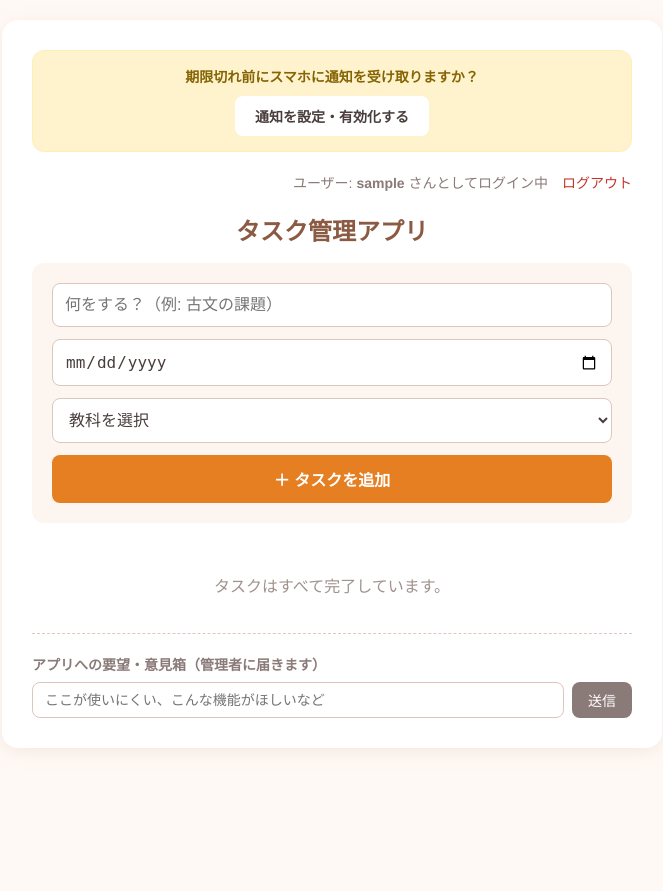
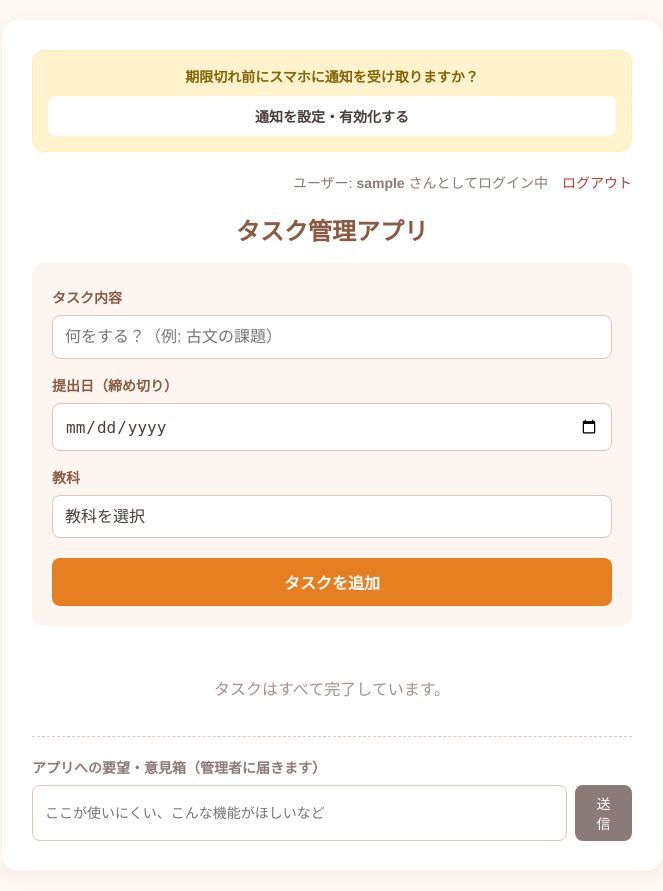
Before and after one commit to yusamiu/kadai_app, a Flask app: page / in a window 1280 px wide. Shown: the whole page, without its empty margins (308-971 px from the left). Before the commit the page ends 749 px from the top, so only its background shows below. Run offline with Flask 3, Linux system fonts and the light colour scheme; the visitor is signed in with stand-in values (Sample User, id 1); data that the repository does not hold is empty; some libraries are stand-ins or nearby versions.

Commit message:
index.htmlの絵文字を削除しスマホ向け表示を整理

```diff
--- a/templates/index.html
+++ b/templates/index.html
@@ -13,7 +13,6 @@
     <link rel="apple-touch-icon" href="/static/icon.png">
 
     <style>
-        /* 全体の背景と文字色を以前の暖色系に完全復元 */
         body {
             font-family: 'Helvetica Neue', Arial, sans-serif;
             background-color: #fff9f5;
@@ -22,7 +21,6 @@
             color: #4a3e3d;
         }
 
-        /* メインコンテナの装飾 */
         .container {
             max-width: 600px;
             margin: 0 auto;
@@ -32,7 +30,6 @@
             box-shadow: 0 4px 20px rgba(180, 140, 120, 0.15);
         }
 
-        /* メインタイトルのデザイン */
         h1 {
             font-size: 24px;
             color: #8b5a42;
@@ -40,7 +37,6 @@
             text-align: center;
         }
 
-        /* 通知案内バナー（視認性の高い暖色系の警告色） */
         .notification-banner {
             background-color: #fff3cd;
             border: 1px solid #ffeeba;
@@ -50,7 +46,6 @@
             text-align: center;
         }
 
-        /* 通知有効化ボタン */
         .notify-btn {
             background-color: #d97736;
             color: #ffffff;
@@ -66,7 +61,6 @@
             background-color: #c25f23;
         }
 
-        /* ユーザー情報表示領域 */
         .user-info {
             text-align: right;
             font-size: 14px;
@@ -74,14 +68,12 @@
             margin-bottom: 20px;
         }
 
-        /* ログアウトリンク */
         .logout-btn {
             color: #c0392b;
             text-decoration: none;
             margin-left: 10px;
         }
 
-        /* タスク追加入力フォーム */
         form {
             display: grid;
             gap: 12px;
@@ -91,7 +83,14 @@
             border-radius: 12px;
         }
 
-        /* 【重要】カレンダーの文字色が白くならないよう修正 */
+        .input-label {
+            font-size: 14px;
+            font-weight: bold;
+            color: #8b5a42;
+            margin-bottom: -4px;
+            margin-top: 4px;
+        }
+
         input, select, button {
             padding: 12px;
             font-size: 16px;
@@ -99,27 +98,33 @@
             border-radius: 8px;
             background-color: #ffffff !important;
             color: #4a3e3d !important;
+            width: 100%;
+            box-sizing: border-box;
+            -webkit-appearance: none;
         }
 
-        /* 追加ボタンの暖色系設定 */
+        input[type="date"] {
+            position: relative;
+            min-height: 48px;
+        }
+
         button.add-btn {
             background-color: #e67e22 !important;
             color: #ffffff !important;
             border: none;
             font-weight: bold;
             cursor: pointer;
+            margin-top: 8px;
         }
         button.add-btn:hover {
             background-color: #d35400 !important;
         }
 
-        /* タスクリスト表示領域 */
         .task-list {
             list-style: none;
             padding: 0;
         }
 
-        /* 未完了タスク（左端にオレンジのアクセントライン） */
         .task-item {
             background-color: #ffffff;
             padding: 16px;
@@ -132,7 +137,6 @@
             align-items: center;
         }
 
-        /* 完了済みタスクのグレーアウト表現 */
         .task-item.done {
             border-left-color: #dcc7bd;
             opacity: 0.6;
@@ -144,12 +148,14 @@
 
         .task-info {
             flex-grow: 1;
+            min-width: 0;
         }
 
         .task-text {
             font-weight: bold;
             font-size: 16px;
             margin-bottom: 4px;
+            word-break: break-all;
         }
 
         .task-meta {
@@ -157,7 +163,6 @@
             color: #8a7a78;
         }
 
-        /* 教科タグの暖色系バッジ */
         .badge {
             background-color: #faebd7;
             color: #b86b32;
@@ -167,16 +172,15 @@
             margin-right: 6px;
         }
 
-        /* 警告文の赤色表記 */
         .alert-text {
             color: #c0392b;
             font-weight: bold;
         }
 
-        /* 操作ボタン領域 */
         .actions {
             display: flex;
             gap: 8px;
+            flex-shrink: 0;
         }
 
         .action-btn {
@@ -186,6 +190,7 @@
             border-radius: 6px;
             cursor: pointer;
             font-weight: bold;
+            width: auto;
         }
 
         .comp-btn {
@@ -198,7 +203,6 @@
             color: #78281f;
         }
 
-        /* 意見箱セクション */
         .suggest-section {
             margin-top: 4px;
             padding-top: 20px;
@@ -231,6 +235,7 @@
             font-size: 14px;
             border-radius: 8px;
             cursor: pointer;
+            width: auto;
         }
     </style>
 </head>
@@ -250,8 +255,13 @@
     <h1>タスク管理アプリ</h1>
 
     <form action="/add" method="POST">
+        <div class="input-label">タスク内容</div>
         <input type="text" name="task" placeholder="何をする？（例: 古文の課題）" required>
+
+        <div class="input-label">提出日（締め切り）</div>
         <input type="date" name="deadline" required>
+
+        <div class="input-label">教科</div>
         <select name="subject" required>
             <option value="" disabled selected>教科を選択</option>
             <option value="国語">国語</option>
@@ -261,7 +271,7 @@
             <option value="社会">社会</option>
             <option value="その他">その他</option>
         </select>
-        <button type="submit" class="add-btn">＋ タスクを追加</button>
+        <button type="submit" class="add-btn">タスクを追加</button>
     </form>
 
     <ul class="task-list">
@@ -287,13 +297,13 @@
             </div>
             <div class="actions">
                 {% if task.status == 'yet' %}
-                <form action="/complete" method="POST" style="margin:0; padding:0; background:none;">
+                <form action="/complete" method="POST" style="margin:0; padding:0; background:none; display:inline;">
                     <input type="hidden" name="task_value" value="{{ task.text }}">
                     <input type="hidden" name="task_deadline" value="{{ task.deadline }}">
                     <button type="submit" class="action-btn comp-btn">完了</button>
                 </form>
                 {% endif %}
-                <form action="/delete" method="POST" style="margin:0; padding:0; background:none;">
+                <form action="/delete" method="POST" style="margin:0; padding:0; background:none; display:inline;">
                     <input type="hidden" name="task_value" value="{{ task.text }}">
                     <input type="hidden" name="task_deadline" value="{{ task.deadline }}">
                     <button type="submit" class="action-btn del-btn">削除</button>
@@ -317,10 +327,8 @@
 </div>
 
 <script>
-    // ⚠️ メモした「あなたの公開鍵 (HTML用)」を必ずここに貼り付けてください！
     const VAPID_PUBLIC_KEY = "BLFvsP57Nmst6JA6TS3joiz6Cnf6G1dC5mOCrEHBBsulBNcVPtKJy9zNw1SmKHA67wxLb9V3TjtAB2jJh08J8j0";
 
-    // ユーザーインタラクションに基づく通知許可申請
     document.getElementById("enable-notification").addEventListener("click", async () => {
         if (!("Notification" in window)) {
             alert("このブラウザ・端末は通知に対応していません。ホーム画面から起動しているか確認してください。");
@@ -337,13 +345,11 @@
         }
     });
 
-    // プッシュサブスクリプションオブジェクトの生成とサーバー送信
     async function configurePushSubscription() {
         if (!('serviceWorker' in navigator)) return;
 
         const reg = await navigator.serviceWorker.ready;
         try {
-            // 既存の古い登録をクリーンアップ
             const oldSub = await reg.pushManager.getSubscription();
             if (oldSub) { await oldSub.unsubscribe(); }
 
@@ -371,7 +377,6 @@
         }
     }
 
-    // 鍵データ変換ユーティリティ
     function urlBase64ToUint8Array(base64String) {
         const padding = '='.repeat((4 - base64String.length % 4) % 4);
         const base64 = (base64String + padding).replace(/\-/g, '+').replace(/_/g, '/');
@@ -383,7 +388,6 @@
         return outputArray;
     }
 
-    // サービスワーカーファイルの登録実行
     if ('serviceWorker' in navigator) {
         navigator.serviceWorker.register('/static/service-worker.js')
         .then(reg => console.log('Service Worker Registered!', reg))
```
